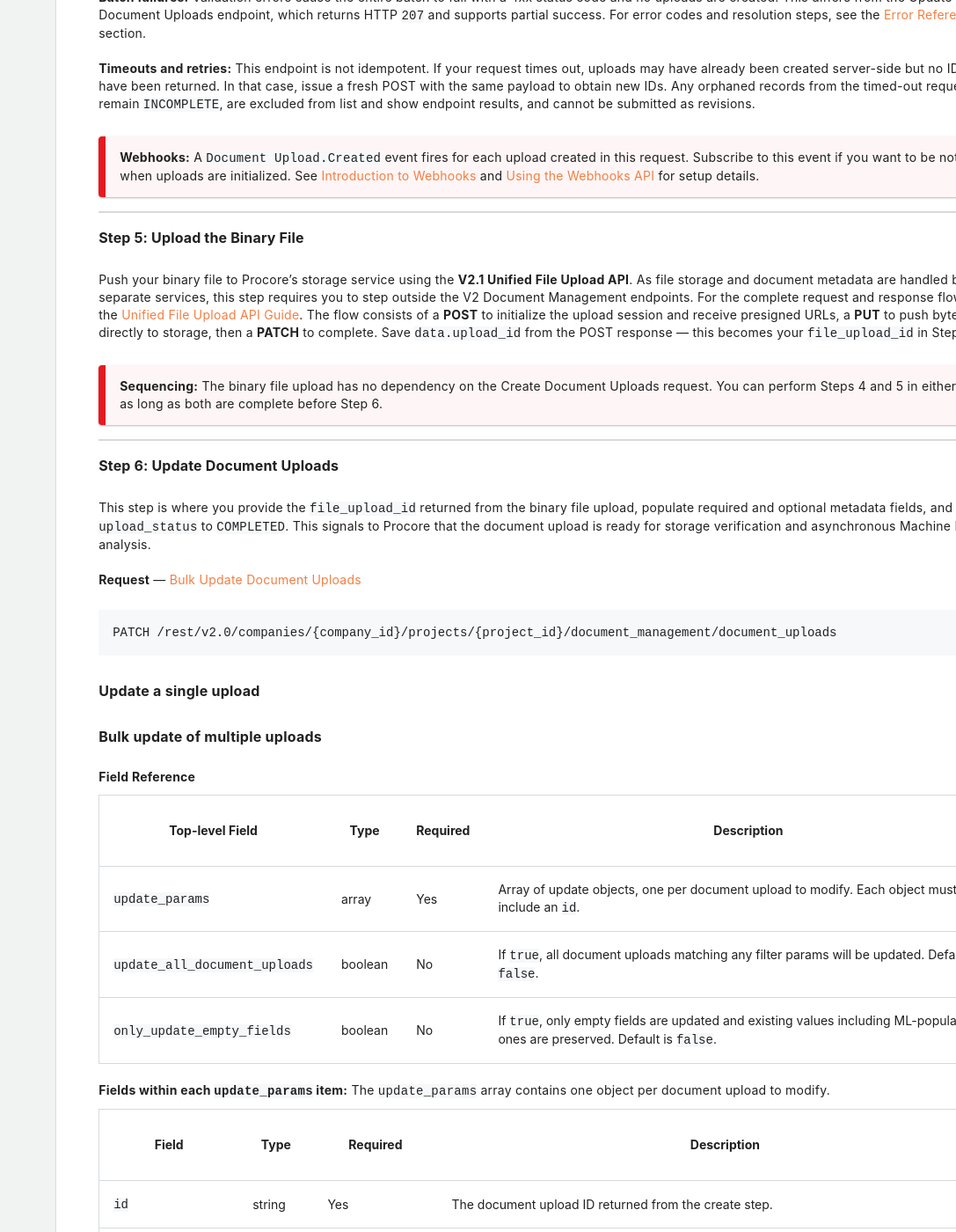
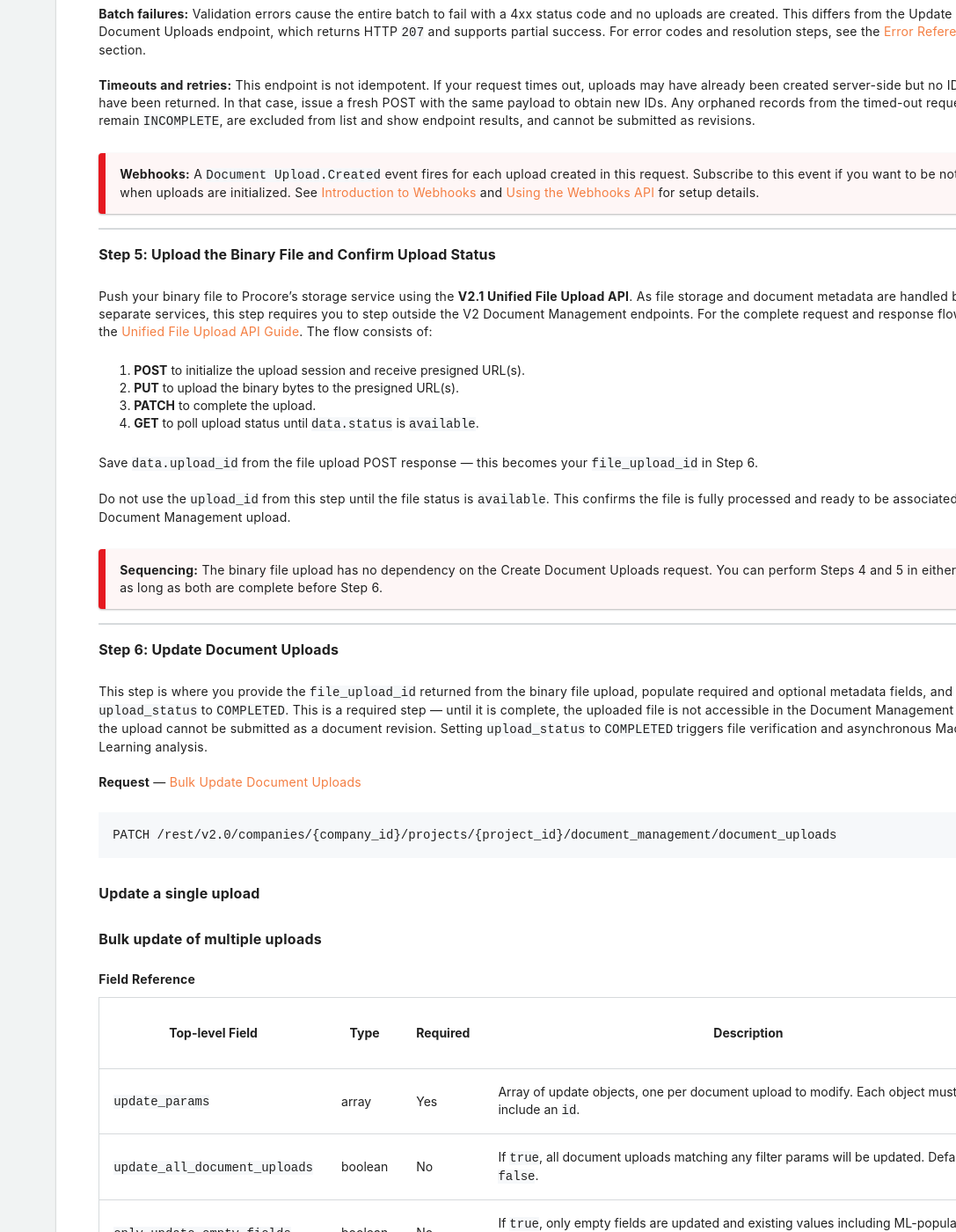
Before and after one commit to procore/documentation, a Jekyll site: the page built from document_management_integration/document_management_technical_guide.md, in a window 1280 px wide and 1400 px high, scrolled down 4918 px. Shown: the whole window at 88% size, without its empty margins (193-1280 px from the left). Built offline with Jekyll 4.4.1, drawn with Linux system fonts in a browser that asks for light colours; comment, search, counter and statistics services are not loaded; some of the changed text lies outside the part shown.

Commit message:
docs: include get request for unified file upload flow (#345)
* docs: include get request for unified file upload flow

```diff
--- a/document_management_integration/document_management_technical_guide.md
+++ b/document_management_integration/document_management_technical_guide.md
@@ -30,7 +30,7 @@ Replace `{company_id}` and `{project_id}` with your actual Procore company and p
 | 2 | `.../fields` | GET | Fetch available project fields and their IDs |
 | 3 | `.../fields/{field_id_or_name}/values` | GET | Fetch field value IDs for dropdown list field types |
 | 4 | `.../document_uploads` | POST | Initialize document upload records |
-| 5 | `/rest/v2.1/companies/{company_id}/projects/{project_id}/uploads` | POST, PUT, PATCH | Upload binary file to Procore storage using the **V2.1 Unified File Upload API** |
+| 5 | `/rest/v2.1/companies/{company_id}/projects/{project_id}/uploads` | POST, PUT, PATCH, GET | Upload binary file to Procore storage and poll processing status using the **V2.1 Unified File Upload API** |
 | 6 | `.../document_uploads` | PATCH | Associate the uploaded file, set metadata, mark upload as COMPLETED |
 | 7 | `.../document_uploads/{document_upload_id}` | GET | Retrieve `latest_event_id` (required for submission) and optionally review Machine Learning (ML)  populated fields |
 | 8 | `.../document_revisions` | POST | Submit uploads to create document revisions |
@@ -315,9 +315,18 @@ A successful request returns HTTP `201 Created` with a `data` array containing o
 
 ---
 
-### Step 5: Upload the Binary File
+### Step 5: Upload the Binary File and Confirm Upload Status
 
-Push your binary file to Procore's storage service using the **V2.1 Unified File Upload API**. As file storage and document metadata are handled by separate services, this step requires you to step outside the V2 Document Management endpoints. For the complete request and response flow, see the [Unified File Upload API Guide](https://developers.procore.com/documentation/tutorial-unified-file-uploads). The flow consists of a **POST** to initialize the upload session and receive presigned URLs, a **PUT** to push bytes directly to storage, then a **PATCH** to complete. Save `data.upload_id` from the POST response — this becomes your `file_upload_id` in Step 6.
+Push your binary file to Procore's storage service using the **V2.1 Unified File Upload API**. As file storage and document metadata are handled by separate services, this step requires you to step outside the V2 Document Management endpoints. For the complete request and response flow, see the [Unified File Upload API Guide](https://developers.procore.com/documentation/tutorial-unified-file-uploads). The flow consists of:
+
+1. **POST** to initialize the upload session and receive presigned URL(s).
+2. **PUT** to upload the binary bytes to the presigned URL(s).
+3. **PATCH** to complete the upload.
+4. **GET** to poll upload status until `data.status` is `available`.
+
+Save `data.upload_id` from the file upload POST response — this becomes your `file_upload_id` in Step 6.
+
+Do not use the `upload_id` from this step until the file status is `available`. This confirms the file is fully processed and ready to be associated with a Document Management upload.
 
 > **Sequencing:** The binary file upload has no dependency on the Create Document Uploads request. You can perform Steps 4 and 5 in either order, as long as both are complete before Step 6.
 
@@ -325,7 +334,7 @@ Push your binary file to Procore's storage service using the **V2.1 Unified File
 
 ### Step 6: Update Document Uploads
 
-This step is where you provide the `file_upload_id` returned from the binary file upload, populate required and optional metadata fields, and set `upload_status` to `COMPLETED`. This signals to Procore that the document upload is ready for storage verification and asynchronous Machine Learning analysis.
+This step is where you provide the `file_upload_id` returned from the binary file upload, populate required and optional metadata fields, and set `upload_status` to `COMPLETED`. This is a required step — until it is complete, the uploaded file is not accessible in the Document Management tool and the upload cannot be submitted as a document revision. Setting `upload_status` to `COMPLETED` triggers file verification and asynchronous Machine Learning analysis.
 
 **Request** — [Bulk Update Document Uploads](https://developers.procore.com/reference/rest/document-uploads?version=2.0#bulk-update-document-uploads)
 
@@ -808,7 +817,9 @@ Save the `id` value (`01JDXMPK0MTP0H41D4PYZ62R6R`) — this is your document upl
 
 **5. Upload the binary file to Procore storage**
 
-Follow the [Unified File Upload API Guide](https://developers.procore.com/documentation/tutorial-unified-file-uploads) for the complete request and response flow — POST to initialize the session, PUT the binary file to the presigned segment URLs, then PATCH to complete. Save `data.upload_id` from the POST response (`01JDXMPK0PFK0F69F2MXX40P4T`) — this becomes your `file_upload_id` in Step 6.
+Follow the [Unified File Upload API Guide](https://developers.procore.com/documentation/tutorial-unified-file-uploads) for the complete request and response flow — POST to initialize the session, PUT the binary file to the presigned segment URLs, PATCH to complete, then GET upload status until `data.status` is `available`.
+
+Save `data.upload_id` from the POST response (`01JDXMPK0PFK0F69F2MXX40P4T`) — this becomes your `file_upload_id` in Step 6 once status is `available`.
 
 **6. Update the document upload — `PATCH .../document_uploads`**
 
```
